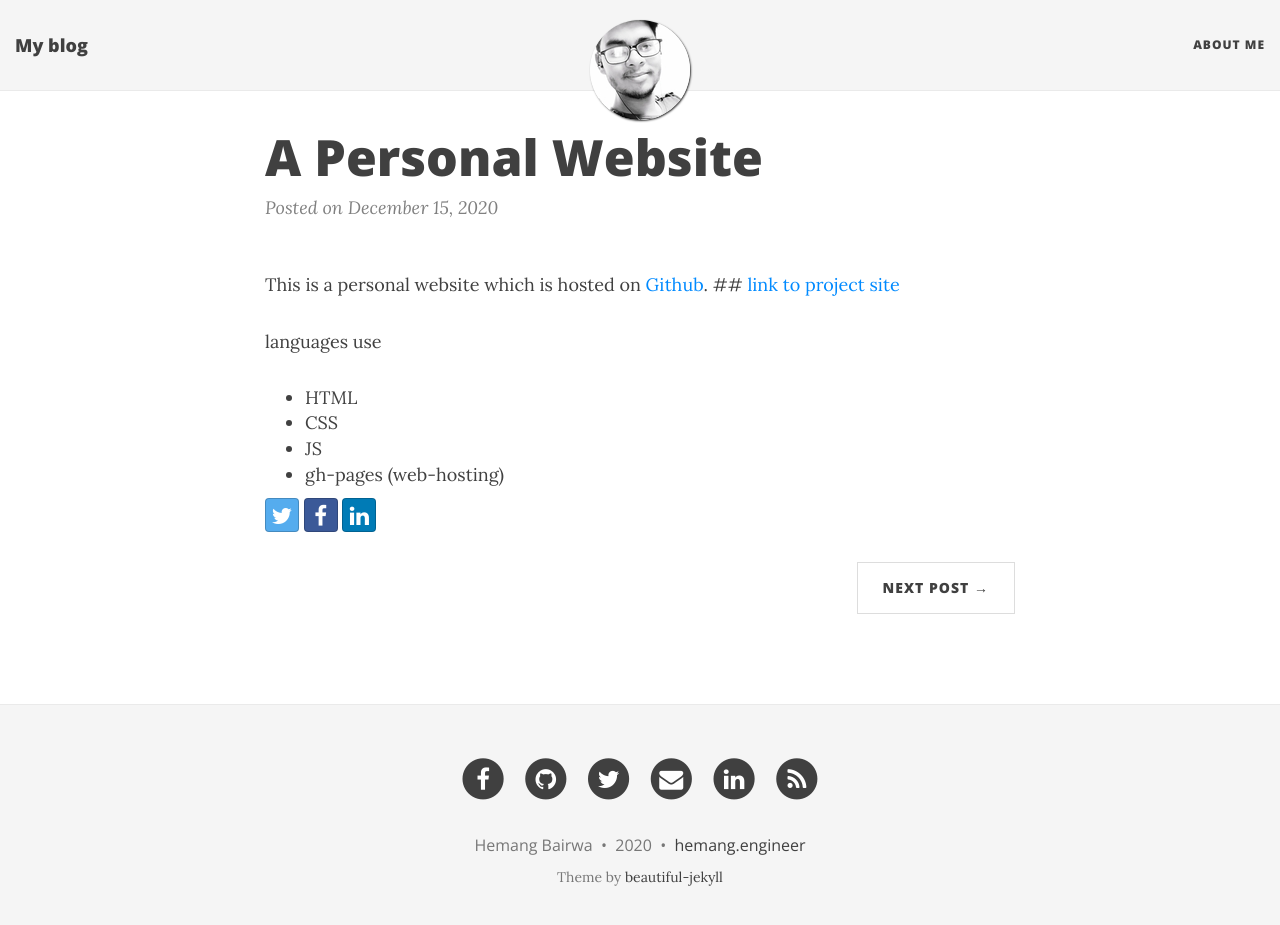
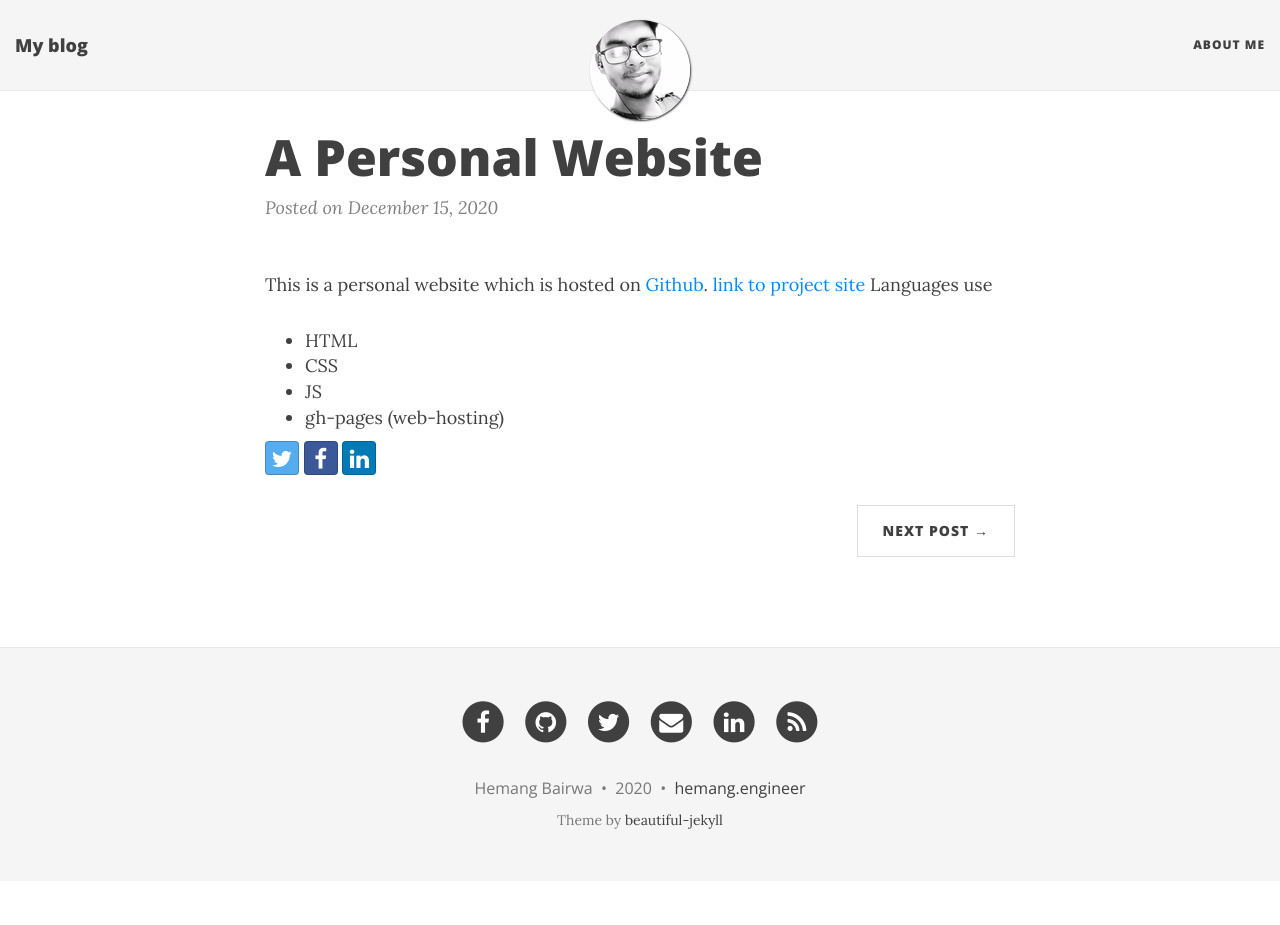
Before and after one commit to hemang-2001/blog, a Jekyll site: the page built from _posts/2020-12-15-A -Personal-Website.markdown, in a window 1280 px wide and 938 px high. Shown: the top 925 px of the window. Built offline with Jekyll 4.4.1, drawn with Linux system fonts in a browser that asks for light colours; nearby versions of some CDN libraries.

```diff
--- a/_posts/2020-12-15-A -Personal-Website.markdown
+++ b/_posts/2020-12-15-A -Personal-Website.markdown
@@ -3,9 +3,8 @@ layout: post
 title: A Personal Website
 ---
 This is a personal website which is hosted on [Github](https://github.com).
- ## [link to project site](https://hemang.engineer)
-
-languages use
+  [link to project site](https://hemang.engineer)
+Languages use
   - HTML
   - CSS
   - JS
```
